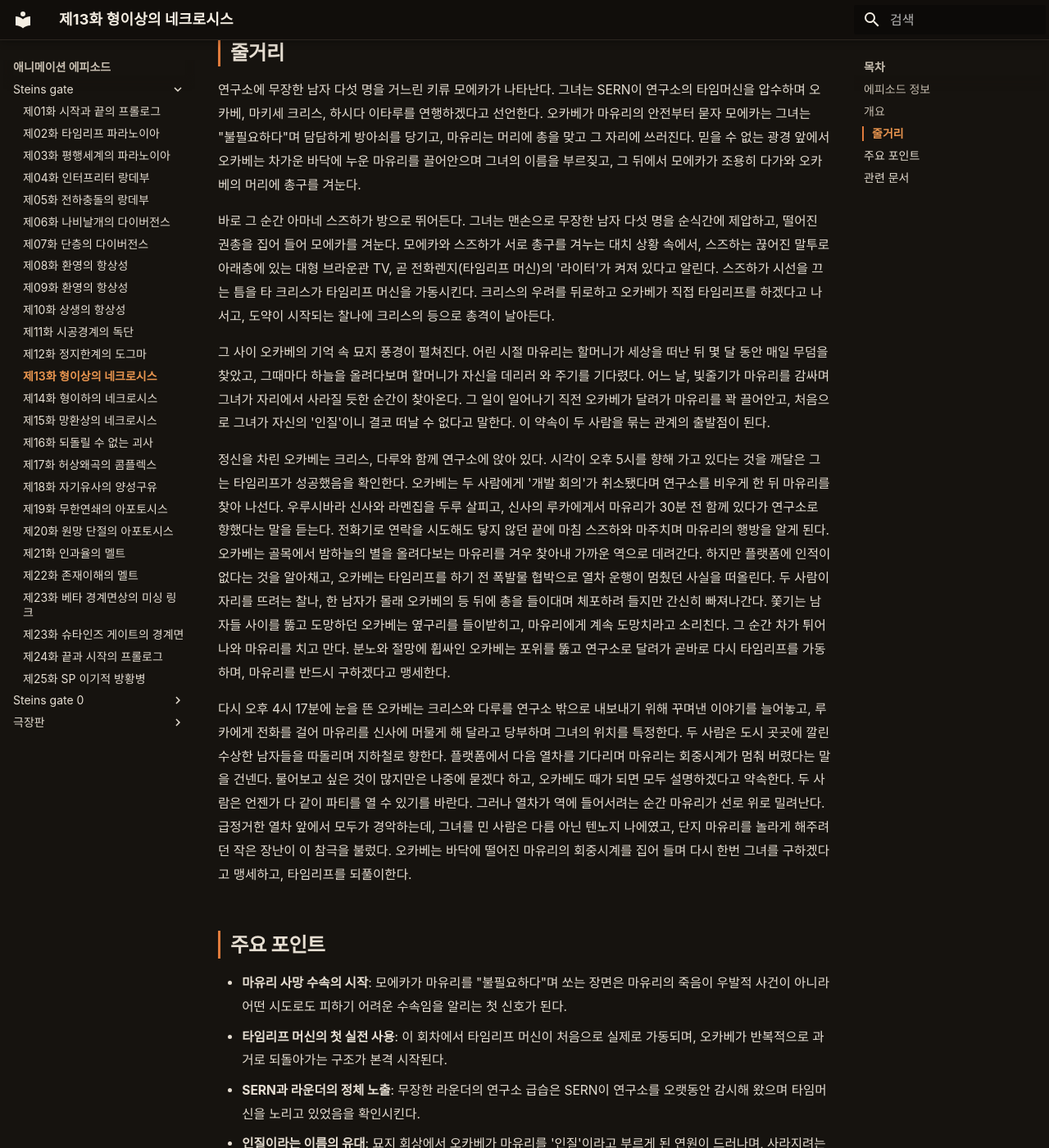
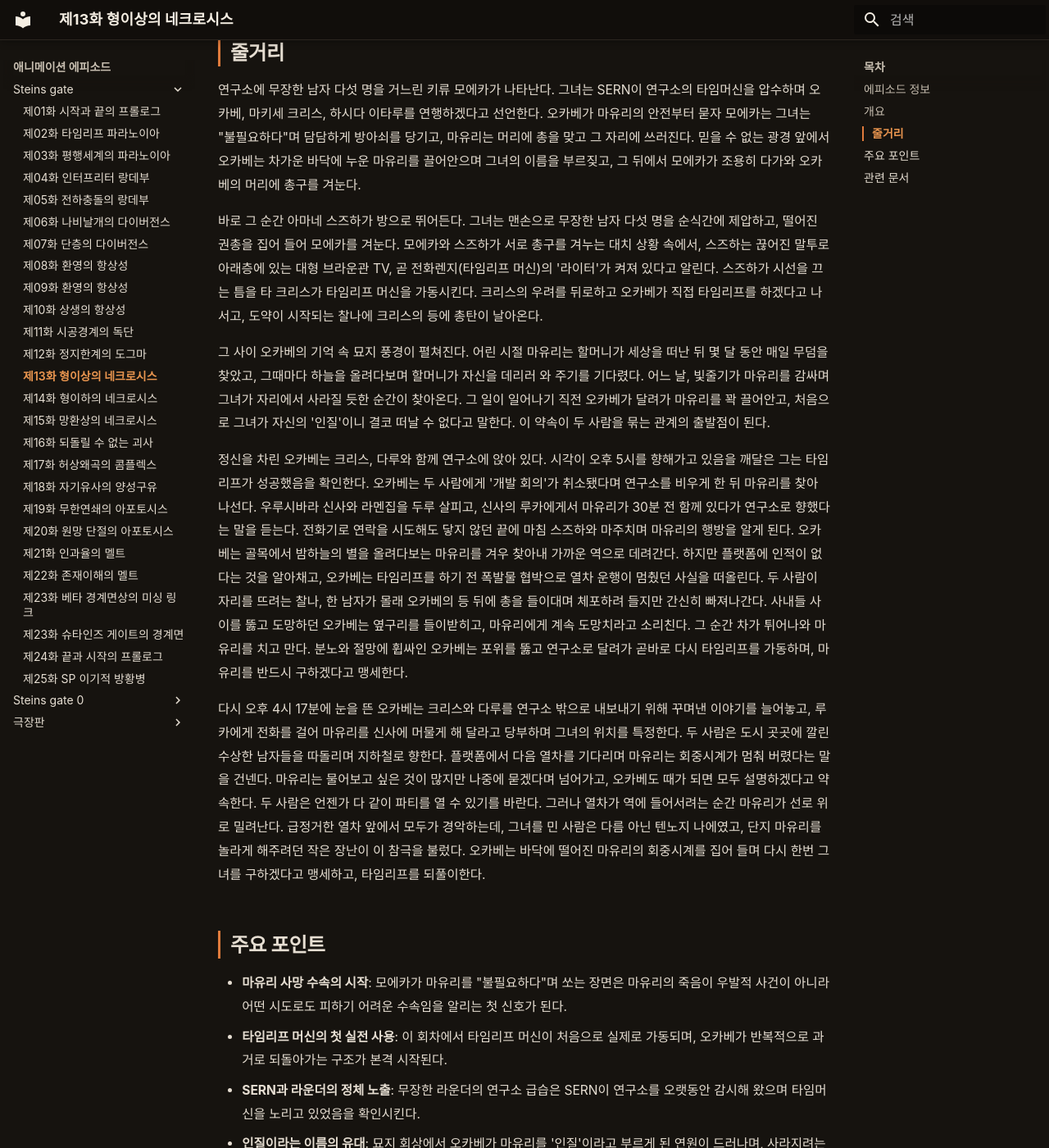
Before and after one commit to sgwiki/sgwiki.github.io, an MkDocs documentation site: the page built from wiki/애니메이션-에피소드/steins-gate/제13화-형이상의-네크로시스.md, in a window 1280 px wide and 1400 px high, scrolled down 1444 px. Shown: the whole window at 82% size. Built offline with MkDocs 1.6.1 and Material for MkDocs 9.7.7, drawn with Linux system fonts in a browser that asks for light colours; some web fonts are replaced; some of the changed text lies outside the part shown.

Commit message:
chore(wiki): sg-ep13 정비 — 번역투 교정·주어 명시화·'~라는 것을' 간결화·스포일러 배지 맞춤법
Co-Authored-By: Claude Opus 4.6 <noreply@anthropic.com>

```diff
--- a/wiki/애니메이션-에피소드/steins-gate/제13화-형이상의-네크로시스.md
+++ b/wiki/애니메이션-에피소드/steins-gate/제13화-형이상의-네크로시스.md
@@ -7,7 +7,7 @@ description: "*Steins;Gate* 본편 제13화. 비밀조직 SERN의 하수인 라
 ---
 
 !!! warning "스포일러"
-    이 문서는 *Steins;Gate* 본편 제13화의 내용을 포함합니다 (main_story).
+    이 문서는 *Steins;Gate* 본편 제13화의 내용을 포함합니다(main_story).
 
 # 제13화: 형이상의 네크로시스 (Metaphysical Necrosis -Metaphysics Necrosis-)
 
@@ -36,13 +36,13 @@ description: "*Steins;Gate* 본편 제13화. 비밀조직 SERN의 하수인 라
 
 연구소에 무장한 남자 다섯 명을 거느린 키류 모에카가 나타난다. 그녀는 SERN이 연구소의 타임머신을 압수하며 오카베, 마키세 크리스, 하시다 이타루를 연행하겠다고 선언한다. 오카베가 마유리의 안전부터 묻자 모에카는 그녀는 "불필요하다"며 담담하게 방아쇠를 당기고, 마유리는 머리에 총을 맞고 그 자리에 쓰러진다. 믿을 수 없는 광경 앞에서 오카베는 차가운 바닥에 누운 마유리를 끌어안으며 그녀의 이름을 부르짖고, 그 뒤에서 모에카가 조용히 다가와 오카베의 머리에 총구를 겨눈다.
 
-바로 그 순간 아마네 스즈하가 방으로 뛰어든다. 그녀는 맨손으로 무장한 남자 다섯 명을 순식간에 제압하고, 떨어진 권총을 집어 들어 모에카를 겨눈다. 모에카와 스즈하가 서로 총구를 겨누는 대치 상황 속에서, 스즈하는 끊어진 말투로 아래층에 있는 대형 브라운관 TV, 곧 전화렌지(타임리프 머신)의 '라이터'가 켜져 있다고 알린다. 스즈하가 시선을 끄는 틈을 타 크리스가 타임리프 머신을 가동시킨다. 크리스의 우려를 뒤로하고 오카베가 직접 타임리프를 하겠다고 나서고, 도약이 시작되는 찰나에 크리스의 등으로 총격이 날아든다.
+바로 그 순간 아마네 스즈하가 방으로 뛰어든다. 그녀는 맨손으로 무장한 남자 다섯 명을 순식간에 제압하고, 떨어진 권총을 집어 들어 모에카를 겨눈다. 모에카와 스즈하가 서로 총구를 겨누는 대치 상황 속에서, 스즈하는 끊어진 말투로 아래층에 있는 대형 브라운관 TV, 곧 전화렌지(타임리프 머신)의 '라이터'가 켜져 있다고 알린다. 스즈하가 시선을 끄는 틈을 타 크리스가 타임리프 머신을 가동시킨다. 크리스의 우려를 뒤로하고 오카베가 직접 타임리프를 하겠다고 나서고, 도약이 시작되는 찰나에 크리스의 등에 총탄이 날아온다.
 
 그 사이 오카베의 기억 속 묘지 풍경이 펼쳐진다. 어린 시절 마유리는 할머니가 세상을 떠난 뒤 몇 달 동안 매일 무덤을 찾았고, 그때마다 하늘을 올려다보며 할머니가 자신을 데리러 와 주기를 기다렸다. 어느 날, 빛줄기가 마유리를 감싸며 그녀가 자리에서 사라질 듯한 순간이 찾아온다. 그 일이 일어나기 직전 오카베가 달려가 마유리를 꽉 끌어안고, 처음으로 그녀가 자신의 '인질'이니 결코 떠날 수 없다고 말한다. 이 약속이 두 사람을 묶는 관계의 출발점이 된다.
 
-정신을 차린 오카베는 크리스, 다루와 함께 연구소에 앉아 있다. 시각이 오후 5시를 향해 가고 있다는 것을 깨달은 그는 타임리프가 성공했음을 확인한다. 오카베는 두 사람에게 '개발 회의'가 취소됐다며 연구소를 비우게 한 뒤 마유리를 찾아 나선다. 우루시바라 신사와 라멘집을 두루 살피고, 신사의 루카에게서 마유리가 30분 전 함께 있다가 연구소로 향했다는 말을 듣는다. 전화기로 연락을 시도해도 닿지 않던 끝에 마침 스즈하와 마주치며 마유리의 행방을 알게 된다. 오카베는 골목에서 밤하늘의 별을 올려다보는 마유리를 겨우 찾아내 가까운 역으로 데려간다. 하지만 플랫폼에 인적이 없다는 것을 알아채고, 오카베는 타임리프를 하기 전 폭발물 협박으로 열차 운행이 멈췄던 사실을 떠올린다. 두 사람이 자리를 뜨려는 찰나, 한 남자가 몰래 오카베의 등 뒤에 총을 들이대며 체포하려 들지만 간신히 빠져나간다. 쫓기는 남자들 사이를 뚫고 도망하던 오카베는 옆구리를 들이받히고, 마유리에게 계속 도망치라고 소리친다. 그 순간 차가 튀어나와 마유리를 치고 만다. 분노와 절망에 휩싸인 오카베는 포위를 뚫고 연구소로 달려가 곧바로 다시 타임리프를 가동하며, 마유리를 반드시 구하겠다고 맹세한다.
+정신을 차린 오카베는 크리스, 다루와 함께 연구소에 앉아 있다. 시각이 오후 5시를 향해가고 있음을 깨달은 그는 타임리프가 성공했음을 확인한다. 오카베는 두 사람에게 '개발 회의'가 취소됐다며 연구소를 비우게 한 뒤 마유리를 찾아 나선다. 우루시바라 신사와 라멘집을 두루 살피고, 신사의 루카에게서 마유리가 30분 전 함께 있다가 연구소로 향했다는 말을 듣는다. 전화기로 연락을 시도해도 닿지 않던 끝에 마침 스즈하와 마주치며 마유리의 행방을 알게 된다. 오카베는 골목에서 밤하늘의 별을 올려다보는 마유리를 겨우 찾아내 가까운 역으로 데려간다. 하지만 플랫폼에 인적이 없다는 것을 알아채고, 오카베는 타임리프를 하기 전 폭발물 협박으로 열차 운행이 멈췄던 사실을 떠올린다. 두 사람이 자리를 뜨려는 찰나, 한 남자가 몰래 오카베의 등 뒤에 총을 들이대며 체포하려 들지만 간신히 빠져나간다. 사내들 사이를 뚫고 도망하던 오카베는 옆구리를 들이받히고, 마유리에게 계속 도망치라고 소리친다. 그 순간 차가 튀어나와 마유리를 치고 만다. 분노와 절망에 휩싸인 오카베는 포위를 뚫고 연구소로 달려가 곧바로 다시 타임리프를 가동하며, 마유리를 반드시 구하겠다고 맹세한다.
 
-다시 오후 4시 17분에 눈을 뜬 오카베는 크리스와 다루를 연구소 밖으로 내보내기 위해 꾸며낸 이야기를 늘어놓고, 루카에게 전화를 걸어 마유리를 신사에 머물게 해 달라고 당부하며 그녀의 위치를 특정한다. 두 사람은 도시 곳곳에 깔린 수상한 남자들을 따돌리며 지하철로 향한다. 플랫폼에서 다음 열차를 기다리며 마유리는 회중시계가 멈춰 버렸다는 말을 건넨다. 물어보고 싶은 것이 많지만은 나중에 묻겠다 하고, 오카베도 때가 되면 모두 설명하겠다고 약속한다. 두 사람은 언젠가 다 같이 파티를 열 수 있기를 바란다. 그러나 열차가 역에 들어서려는 순간 마유리가 선로 위로 밀려난다. 급정거한 열차 앞에서 모두가 경악하는데, 그녀를 민 사람은 다름 아닌 텐노지 나에였고, 단지 마유리를 놀라게 해주려던 작은 장난이 이 참극을 불렀다. 오카베는 바닥에 떨어진 마유리의 회중시계를 집어 들며 다시 한번 그녀를 구하겠다고 맹세하고, 타임리프를 되풀이한다.
+다시 오후 4시 17분에 눈을 뜬 오카베는 크리스와 다루를 연구소 밖으로 내보내기 위해 꾸며낸 이야기를 늘어놓고, 루카에게 전화를 걸어 마유리를 신사에 머물게 해 달라고 당부하며 그녀의 위치를 특정한다. 두 사람은 도시 곳곳에 깔린 수상한 남자들을 따돌리며 지하철로 향한다. 플랫폼에서 다음 열차를 기다리며 마유리는 회중시계가 멈춰 버렸다는 말을 건넨다. 마유리는 물어보고 싶은 것이 많지만 나중에 묻겠다며 넘어가고, 오카베도 때가 되면 모두 설명하겠다고 약속한다. 두 사람은 언젠가 다 같이 파티를 열 수 있기를 바란다. 그러나 열차가 역에 들어서려는 순간 마유리가 선로 위로 밀려난다. 급정거한 열차 앞에서 모두가 경악하는데, 그녀를 민 사람은 다름 아닌 텐노지 나에였고, 단지 마유리를 놀라게 해주려던 작은 장난이 이 참극을 불렀다. 오카베는 바닥에 떨어진 마유리의 회중시계를 집어 들며 다시 한번 그녀를 구하겠다고 맹세하고, 타임리프를 되풀이한다.
 
 ## 주요 포인트
 
```
